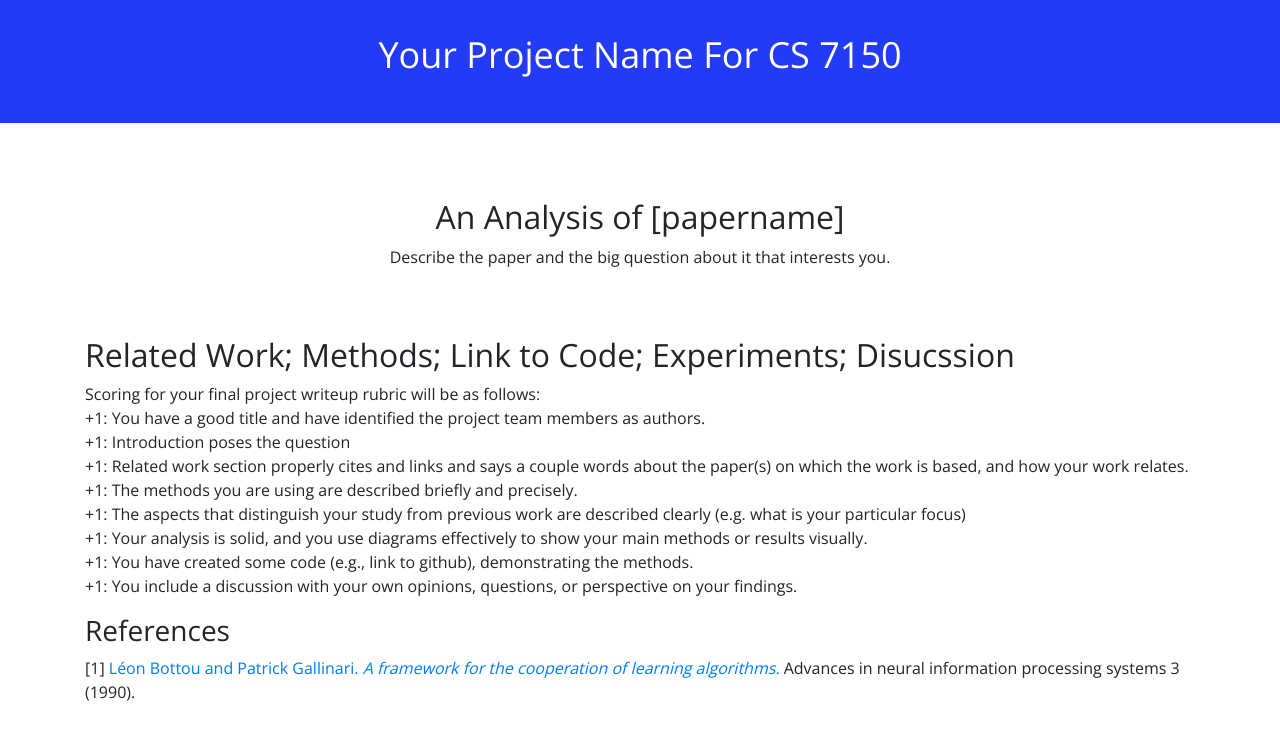
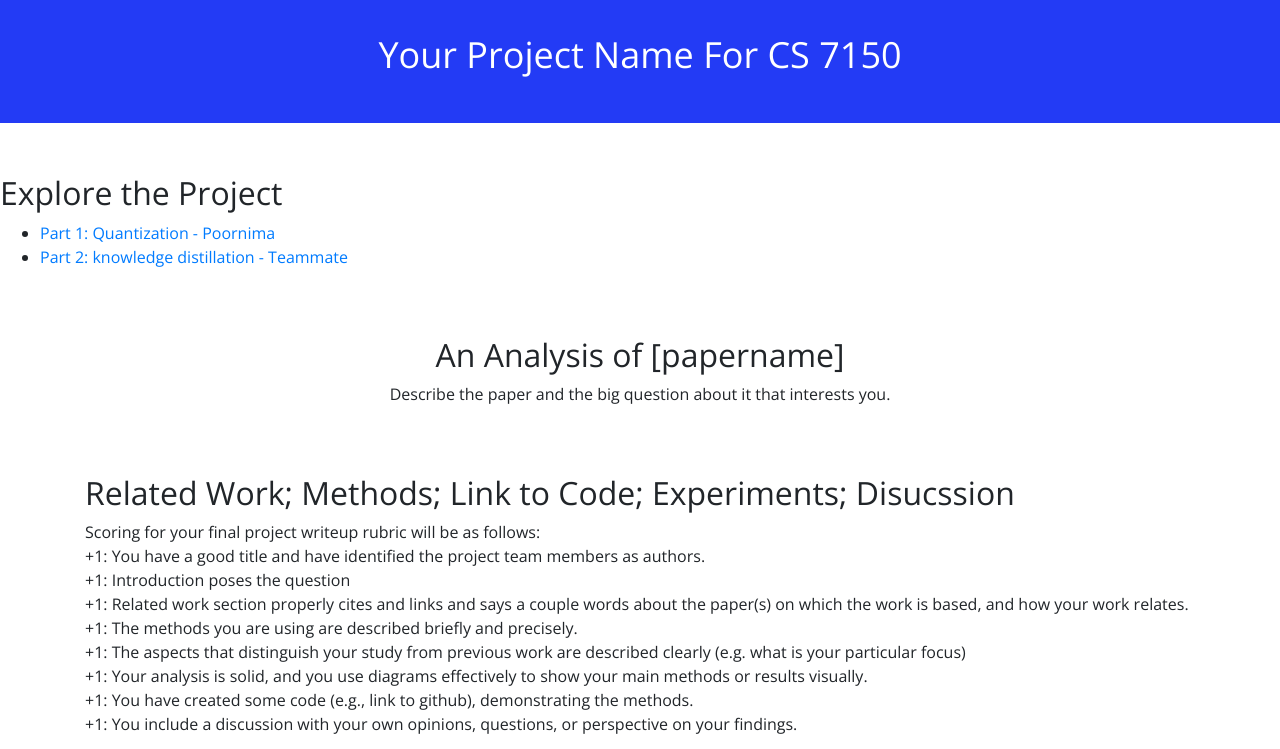
Before and after one commit to poornimajd/EfficientAI, a plain HTML site: page index.html in a window 1280 px wide. Shown: the top 749 px of the page. Drawn offline with nearby package versions, Linux system fonts and the light colour scheme.

Commit message:
Update index.html

```diff
--- a/index.html
+++ b/index.html
@@ -28,6 +28,11 @@
  </div>
 </div><!-- end nd-pageheader -->
 
+ <h2>Explore the Project</h2>
+<ul>
+  <li><a href="part1.html">Part 1: Quantization - Poornima</a></li>
+  <li><a href="part2.html">Part 2: knowledge distillation - Teammate</a></li>
+</ul>
 <div class="container">
 <div class="row">
 <div class="col justify-content-center text-center">
```
